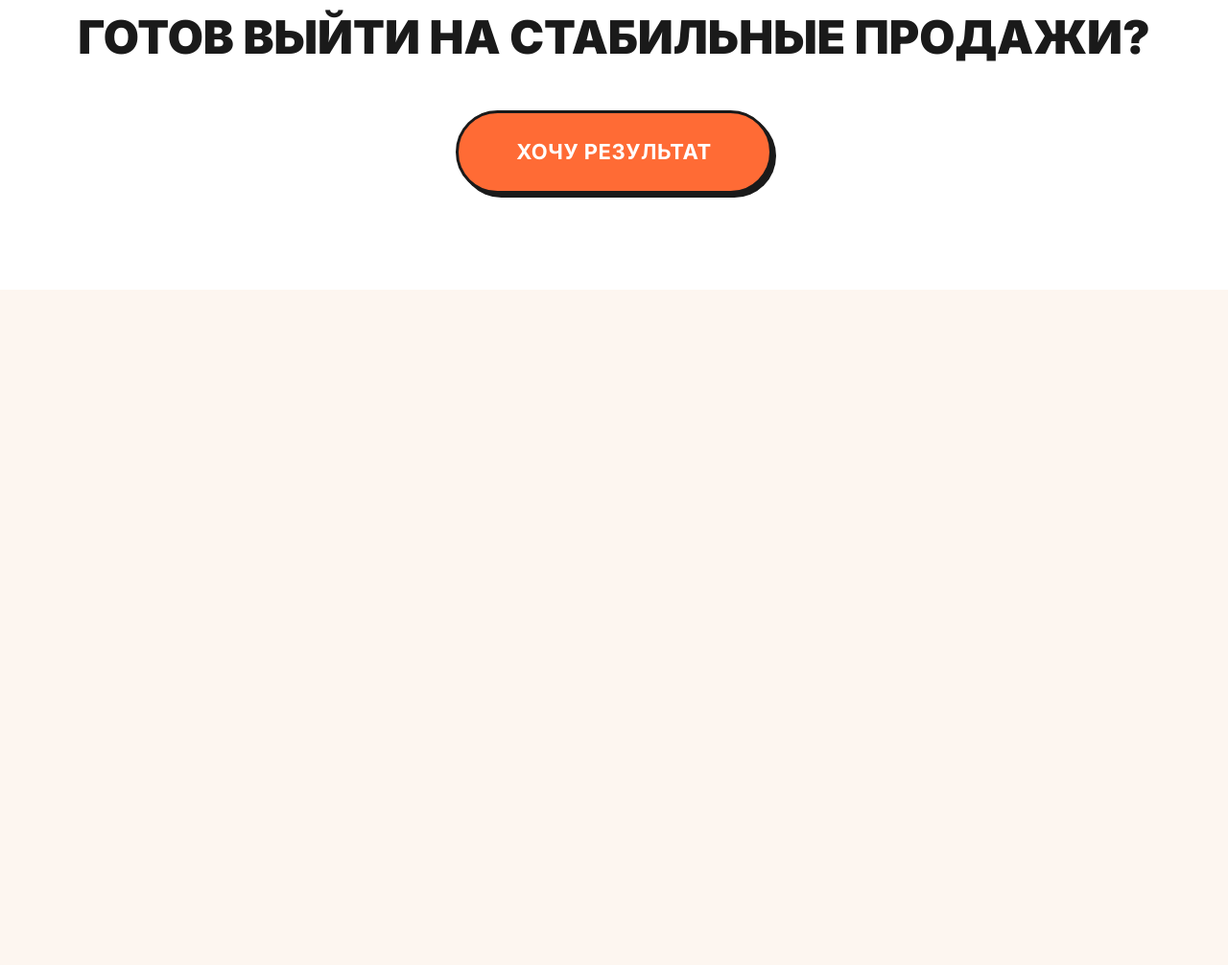
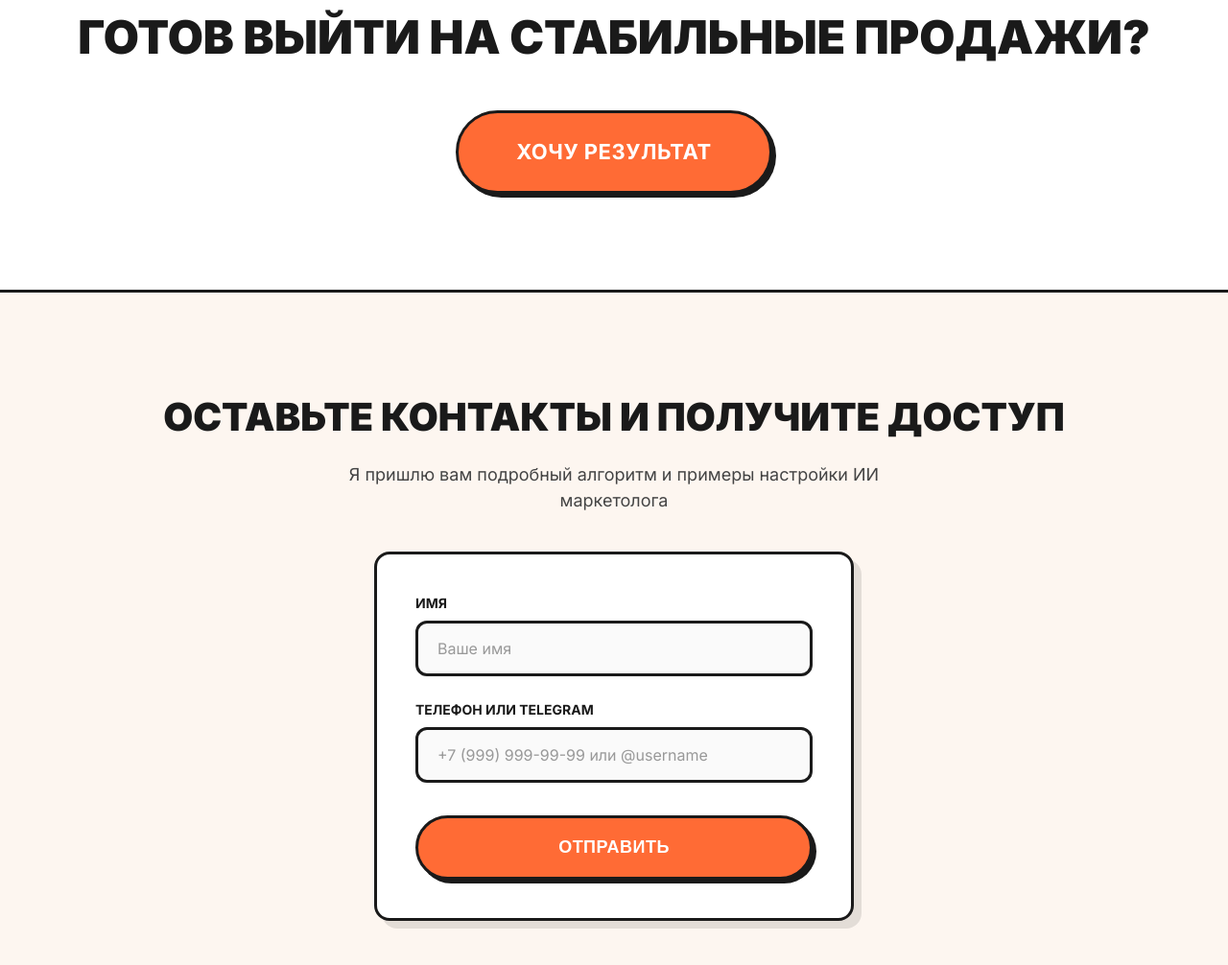
Before and after one commit to chpkc/ai-marketer-promo, a plain HTML site: page index.html in a window 1280 px wide. Shown: the part 2792-3798 px from the top of the page at 96% size. Before the commit the page ends 3094 px from the top, so only its background shows below. Drawn offline with Linux system fonts and the light colour scheme.

Commit message:
Add contact form

```diff
--- a/index.html
+++ b/index.html
@@ -338,6 +338,85 @@
             opacity: 0;
         }
 
+        /* Contact Form Section */
+        .contact-form {
+            padding: 100px 0;
+            background: #FDF6F0;
+            border-top: 3px solid #1a1a1a;
+        }
+
+        .contact-form h2 {
+            font-size: clamp(28px, 4vw, 40px);
+            font-weight: 900;
+            text-align: center;
+            margin-bottom: 16px;
+            text-transform: uppercase;
+        }
+
+        .contact-form .subtitle {
+            font-size: 18px;
+            color: #444;
+            text-align: center;
+            margin-bottom: 40px;
+            max-width: 600px;
+            margin-left: auto;
+            margin-right: auto;
+        }
+
+        .form-container {
+            max-width: 500px;
+            margin: 0 auto;
+            background: white;
+            padding: 40px;
+            border-radius: 16px;
+            border: 3px solid #1a1a1a;
+            box-shadow: 8px 8px 0 rgba(0,0,0,0.1);
+            animation: fadeInUp 0.8s ease-out forwards;
+        }
+
+        .form-group {
+            margin-bottom: 24px;
+        }
+
+        .form-group label {
+            display: block;
+            font-size: 14px;
+            font-weight: 700;
+            margin-bottom: 8px;
+            text-transform: uppercase;
+            color: #1a1a1a;
+        }
+
+        .form-group input {
+            width: 100%;
+            padding: 16px 20px;
+            font-size: 16px;
+            font-family: inherit;
+            border: 3px solid #1a1a1a;
+            border-radius: 12px;
+            background: #fafafa;
+            transition: all 0.3s ease;
+            outline: none;
+        }
+
+        .form-group input:focus {
+            background: white;
+            border-color: #FF6B35;
+            box-shadow: 0 0 0 4px rgba(255, 107, 53, 0.2);
+            transform: translateY(-2px);
+        }
+
+        .form-group input::placeholder {
+            color: #999;
+        }
+
+        .form-container .btn {
+            width: 100%;
+            font-size: 18px;
+            padding: 20px;
+            margin-top: 10px;
+        }
+
         /* Responsive */
         @media (max-width: 992px) {
             .hero-image {
@@ -352,6 +431,10 @@
 
             .steps {
                 grid-template-columns: repeat(2, 1fr);
+            }
+
+            .form-container {
+                margin: 0 20px;
             }
         }
 
@@ -368,6 +451,15 @@
 
             .hero-btn-wrapper {
                 margin-top: 20px;
+            }
+
+            .form-container {
+                padding: 30px 20px;
+                margin: 0 15px;
+            }
+
+            .contact-form {
+                padding: 60px 0;
             }
         }
     </style>
@@ -450,9 +542,55 @@
     <section class="cta">
         <div class="container">
             <h2>Готов выйти на стабильные продажи?</h2>
-            <a href="#" class="btn">Хочу результат</a>
+            <a href="#contact-form" class="btn">Хочу результат</a>
         </div>
     </section>
 
+    <!-- Contact Form Section -->
+    <!-- BACKEND INTEGRATION NOTE: Connect form submission to email service (Formspree, EmailJS) or Telegram Bot API -->
+    <section class="contact-form" id="contact-form">
+        <div class="container">
+            <h2>Оставьте контакты и получите доступ</h2>
+            <p class="subtitle">Я пришлю вам подробный алгоритм и примеры настройки ИИ маркетолога</p>
+            <div class="form-container">
+                <form id="leadForm">
+                    <div class="form-group">
+                        <label for="name">Имя</label>
+                        <input type="text" id="name" name="name" placeholder="Ваше имя" required>
+                    </div>
+                    <div class="form-group">
+                        <label for="contact">Телефон или Telegram</label>
+                        <input type="text" id="contact" name="contact" placeholder="+7 (999) 999-99-99 или @username" required>
+                    </div>
+                    <button type="submit" class="btn">Отправить</button>
+                </form>
+            </div>
+        </div>
+    </section>
+
+    <script>
+        // Form submission handler - DEMO VERSION
+        // TODO: Replace with actual backend integration (Formspree, EmailJS, or Telegram Bot API)
+        document.getElementById('leadForm').addEventListener('submit', function(e) {
+            e.preventDefault();
+
+            const name = document.getElementById('name').value;
+            const contact = document.getElementById('contact').value;
+
+            // Demo: Show success message
+            alert('Спасибо! Я свяжусь с вами в ближайшее время');
+
+            // Reset form
+            this.reset();
+
+            // BACKEND INTEGRATION EXAMPLE:
+            // fetch('https://formspree.io/f/YOUR_FORM_ID', {
+            //     method: 'POST',
+            //     headers: { 'Content-Type': 'application/json' },
+            //     body: JSON.stringify({ name, contact })
+            // });
+        });
+    </script>
+
 </body>
 </html>
```
